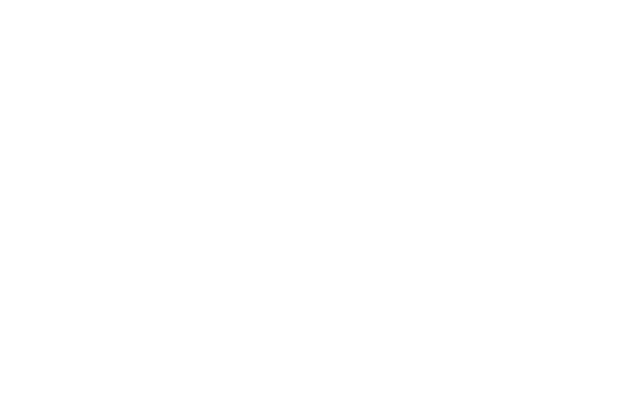
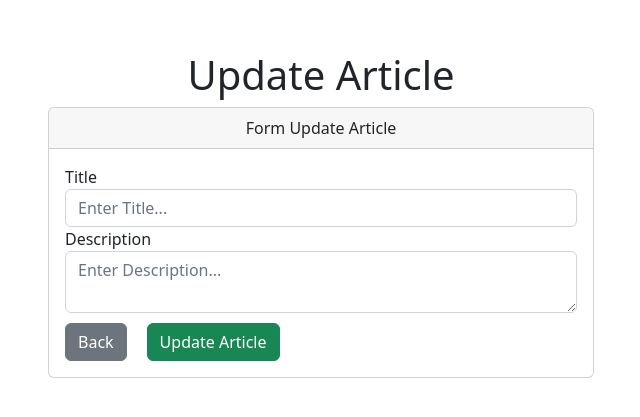
Before and after one commit to Jump-Higher/REACT-CRUD-API, a React (Vite) app in the folder Frontend/: page /update-article/1 in a window 1280 px wide. Before the commit this address had no page. Shown: the part 119-536 px from the top of the page, without its empty margins (319-959 px from the left). Built offline with nearby package versions, Linux system fonts and the light colour scheme; no server answers.

Commit message:
tambah function update article

```diff
--- a/Frontend/package.json
+++ b/Frontend/package.json
@@ -12,6 +12,7 @@
   "dependencies": {
     "axios": "^1.4.0",
     "bootstrap": "^5.2.3",
+    "http-proxy-middleware": "^2.0.6",
     "react": "^18.2.0",
     "react-dom": "^18.2.0",
     "react-router-dom": "^6.11.2"
--- a/Frontend/src/App.jsx
+++ b/Frontend/src/App.jsx
@@ -7,7 +7,7 @@
       <Routes>
         <Route path="/" element={<ListArticle />} />
         <Route path="/add-article" element={<AddArticle />} />
-        <Route path="/update-article" element={<UpdateArticle />} />
+        <Route path="/update-article/:id_article" element={<UpdateArticle />} />
       </Routes>
     </>
   );
--- a/Frontend/src/crud/UpdateArticle/index.jsx
+++ b/Frontend/src/crud/UpdateArticle/index.jsx
@@ -1,38 +1,92 @@
+import axios from "axios";
 // import React from 'react'
-import { Button, Gap } from '../../components'
+import { useEffect, useState } from "react";
+import { useNavigate, useParams } from "react-router-dom";
+import { Button, Gap } from "../../components";
+
+// const api = `http://13.239.136.211/blog-api/v1/article/update`;
 
 const UpdateArticle = () => {
+  const [update, setUpdate] = useState({
+    title: "",
+    description: "",
+  });
+
+  const { id_article } = useParams();
+  const navigate = useNavigate();
+
+  // get article
+  useEffect(() => {
+    document.title = "Update article";
+    axios
+      .get(`http://13.239.136.211/blog-api/v1/article/${id_article}`)
+      .then((res) => {
+        console.log(res);
+        setUpdate(res.data.data);
+      })
+      .catch((err) => {
+        console.error(err);
+      });
+  }, [id_article]);
+
+  const handleSubmit = (e) => {
+    e.preventDefault();
+
+    // update article
+    axios
+      .put(
+        `http://13.239.136.211/blog-api/v1/article/update/${id_article}`,
+        update
+      )
+      .then((res) => {
+        console.log(res.data);
+        // tampilkan notifikasi data berhasil diupdate menggunakan sweet alert
+        navigate("/");
+      })
+      .catch((err) => {
+        console.error(err);
+      });
+  };
+
   return (
     <>
-    <div className='container'>
+      <div className="container">
         <Gap height={170} />
-      <h1 className='text-center'> Update Article</h1>
-      <div className='row justify-content-center'>
-        <div className='col-md-6'>
-          <div className='card'>
-            <div className='card-header text-center'>Form Update Article</div>
-            <div className='card-body'>
-              <form>
-                <div className='form-group'>
-                  <label htmlFor=''>Title</label>
+        <h1 className="text-center"> Update Article</h1>
+        <div className="row justify-content-center">
+          <div className="col-md-6">
+            <div className="card">
+              <div className="card-header text-center">Form Update Article</div>
+              <div className="card-body">
+                <form onSubmit={handleSubmit}>
+                  <div className="form-group">
+                    <label htmlFor="">Title</label>
                     <input
-                    type='text'
-                    className='form-control'
-                    placeholder='Enter Title...'
+                      type="text"
+                      className="form-control"
+                      placeholder="Enter Title..."
+                      value={update.title}
+                      onChange={(e) =>
+                        setUpdate({ ...update, title: e.target.value })
+                      }
                     />
                   </div>
-                <div className='form-group'>
-                  <label htmlFor=''>Desccription</label>
+                  <div className="form-group">
+                    <label htmlFor="">Description</label>
                     <textarea
-                    className='form-control'
-                    placeholder='Enter Description...'
+                      className="form-control"
+                      placeholder="Enter Description..."
+                      value={update.description}
+                      onChange={(e) =>
+                        setUpdate({ ...update, description: e.target.value })
+                      }
                     ></textarea>
                   </div>
                   <Gap height={10} />
-                <div className='btn-group'>
-                  <Button to='/' label='Back' variant='secondary' />
+                  <div className="btn-group">
+                    <Button to="/" label="Back" variant="secondary" />
                     <Gap width={20} />
-                  <Button label='Update Article' variant='success' />
+                    <Button label="Update Article" variant="success" />
                   </div>
                 </form>
               </div>
@@ -41,7 +95,7 @@
         </div>
       </div>
     </>
-  )
-}
+  );
+};
 
-export default UpdateArticle
+export default UpdateArticle;
```
Also changed, not shown: 1 other file (tests, documents, lock files or other folders). Lines whose indentation alone changed are shown as unchanged.
